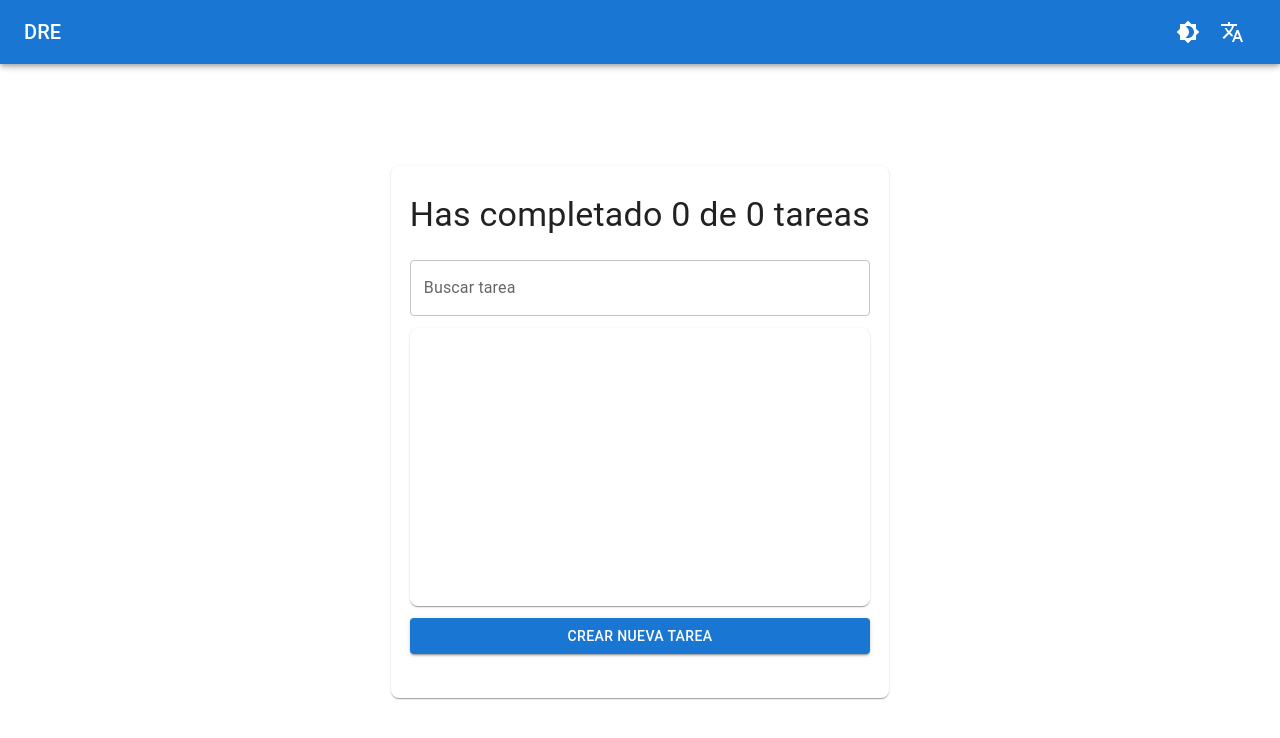
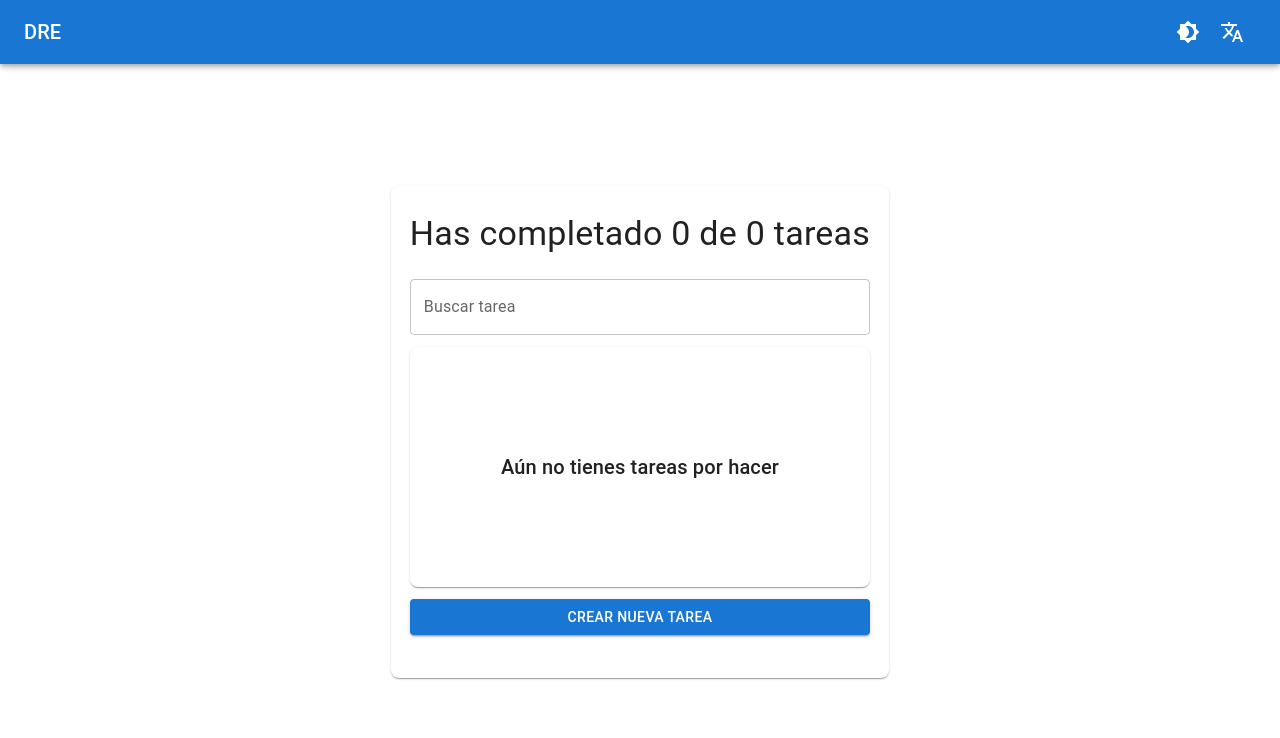
Before and after one commit to rodriguezespinoza0795/5-todo-task, a React (Vite) app: page / in a window 1280 px wide. Shown: the top 738 px of the page. Built offline with nearby package versions, Linux system fonts and the light colour scheme.

Commit message:
fix styles

```diff
--- a/src/App.tsx
+++ b/src/App.tsx
@@ -1,4 +1,4 @@
-import TodoTask from './pages/TodoTask';
+import { TodoTask } from './pages';
 
 function App() {
   return <TodoTask />;
--- a/src/components/ListItems/CheckboxList.tsx
+++ b/src/components/ListItems/CheckboxList.tsx
@@ -24,11 +24,9 @@ export interface Task {
 
 export default function CheckboxList({ tasks, deleteItem, completeItem }: CheckboxListProps) {
   return (
-    <Paper sx={{ padding: '1.2em', borderRadius: '0.5em' }}>
     <List
       sx={{
         width: '100%',
-          height: '30vh',
         overflow: 'scroll',
       }}
     >
@@ -61,6 +59,5 @@ export default function CheckboxList({ tasks, deleteItem, completeItem }: Checkb
         );
       })}
     </List>
-    </Paper>
   );
 }
--- a/src/pages/TodoTask.tsx
+++ b/src/pages/TodoTask/TodoTask.tsx
@@ -1,50 +1,14 @@
-import { useEffect, useState } from 'react';
 import { Container, Grid, Paper, Typography, TextField, Button, Box } from '@mui/material';
 import { useTranslation } from 'react-i18next';
 import { DrawerAppBar, ListItems, BasicModal } from '~/components';
 import { useModal } from '~/hooks';
-import { isEmpty, last, includes, lowerCase } from 'lodash';
-
-export interface Task {
-  id: number;
-  name: string;
-  completed: boolean;
-}
+import { useTodoTask } from './useTodoTask';
 
 function TodoTask() {
   const { t } = useTranslation('common');
   const { open, handleOpen, handleClose } = useModal();
-  const [taskList, setTaskList] = useState<Task[]>([]);
-  const [filteredTask, setFilteredTask] = useState<Task[]>([]);
-  const [search, setSearch] = useState('');
-
-  const addTask = (newTask: string) => {
-    const newID = isEmpty(taskList) ? 1 : (last(taskList)?.id as number) + 1;
-    setTaskList([...taskList, { id: newID, name: newTask, completed: false }]);
-  };
-
-  const deteteTask = (id: number) => {
-    setTaskList(taskList.filter((task) => task.id !== id));
-  };
-
-  const searchTask = (event: React.ChangeEvent<HTMLInputElement>) => {
-    setSearch(event.target.value);
-  };
-
-  useEffect(() => {
-    setFilteredTask(taskList.filter((task) => includes(lowerCase(task.name), lowerCase(search))));
-  }, [search, taskList]);
-
-  const completeTask = (id: number) => {
-    setTaskList(
-      taskList.map((task) => {
-        if (task.id === id) {
-          return { ...task, completed: !task.completed };
-        }
-        return task;
-      }),
-    );
-  };
+  const { taskList, filteredTask, deteteTask, completeTask, searchTask, createTask, search } =
+    useTodoTask();
 
   return (
     <Container maxWidth='sm'>
@@ -53,7 +17,7 @@ function TodoTask() {
         direction='column'
         alignItems='center'
         justifyContent='center'
-        sx={{ minHeight: '100vh' }}
+        sx={{ minHeight: '100vh', maxWidth: '600px' }}
       >
         <DrawerAppBar>
           <Grid item>
@@ -77,11 +41,24 @@ function TodoTask() {
                 />
               </Box>
               <Box>
-                <ListItems
-                  tasks={filteredTask}
-                  deleteItem={deteteTask}
-                  completeItem={completeTask}
-                />
+                <Paper sx={{ padding: '1.2em', borderRadius: '0.5em', height: '30vh' }}>
+                  {filteredTask.length ? (
+                    <ListItems
+                      tasks={filteredTask}
+                      deleteItem={deteteTask}
+                      completeItem={completeTask}
+                    />
+                  ) : (
+                    <Box sx={{ display: 'grid', height: '100%', placeContent: 'center' }}>
+                      <Typography variant='h6' textAlign={'center'}>
+                        {' '}
+                        {taskList.length
+                          ? 'No se encontraron coincidencias'
+                          : 'Aún no tienes tareas por hacer'}
+                      </Typography>
+                    </Box>
+                  )}
+                </Paper>
               </Box>
               <Button fullWidth variant='contained' sx={{ mt: 1.5, mb: 3 }} onClick={handleOpen}>
                 {t('createTask')}
@@ -95,7 +72,7 @@ function TodoTask() {
         handleOpen={handleOpen}
         handleClose={handleClose}
         title={'Crea una nueva tarea'}
-        action={addTask}
+        action={createTask}
       />
     </Container>
   );
--- /dev/null
+++ b/src/pages/TodoTask/TodoTask.types.ts
@@ -0,0 +1,5 @@
+export interface Task {
+  id: number;
+  name: string;
+  completed: boolean;
+}
--- /dev/null
+++ b/src/pages/TodoTask/index.ts
@@ -0,0 +1 @@
+export { default as TodoTask } from './TodoTask';
--- /dev/null
+++ b/src/pages/TodoTask/useTodoTask.ts
@@ -0,0 +1,47 @@
+import { useState, useEffect } from 'react';
+import { Task } from './TodoTask.types';
+import { isEmpty, last, includes, lowerCase } from 'lodash';
+
+export const useTodoTask = () => {
+  const [taskList, setTaskList] = useState<Task[]>([]);
+  const [filteredTask, setFilteredTask] = useState<Task[]>([]);
+  const [search, setSearch] = useState('');
+
+  const createTask = (newTask: string) => {
+    const newID = isEmpty(taskList) ? 1 : (last(taskList)?.id as number) + 1;
+    setTaskList([...taskList, { id: newID, name: newTask, completed: false }]);
+  };
+
+  const deteteTask = (id: number) => {
+    setTaskList(taskList.filter((task) => task.id !== id));
+  };
+
+  const searchTask = (event: React.ChangeEvent<HTMLInputElement>) => {
+    setSearch(event.target.value);
+  };
+
+  useEffect(() => {
+    setFilteredTask(taskList.filter((task) => includes(lowerCase(task.name), lowerCase(search))));
+  }, [search, taskList]);
+
+  const completeTask = (id: number) => {
+    setTaskList(
+      taskList.map((task) => {
+        if (task.id === id) {
+          return { ...task, completed: !task.completed };
+        }
+        return task;
+      }),
+    );
+  };
+
+  return {
+    taskList,
+    filteredTask,
+    deteteTask,
+    completeTask,
+    searchTask,
+    createTask,
+    search,
+  };
+};
--- /dev/null
+++ b/src/pages/index.ts
@@ -0,0 +1 @@
+export * from './TodoTask';
```
Lines whose indentation alone changed are shown as unchanged.
